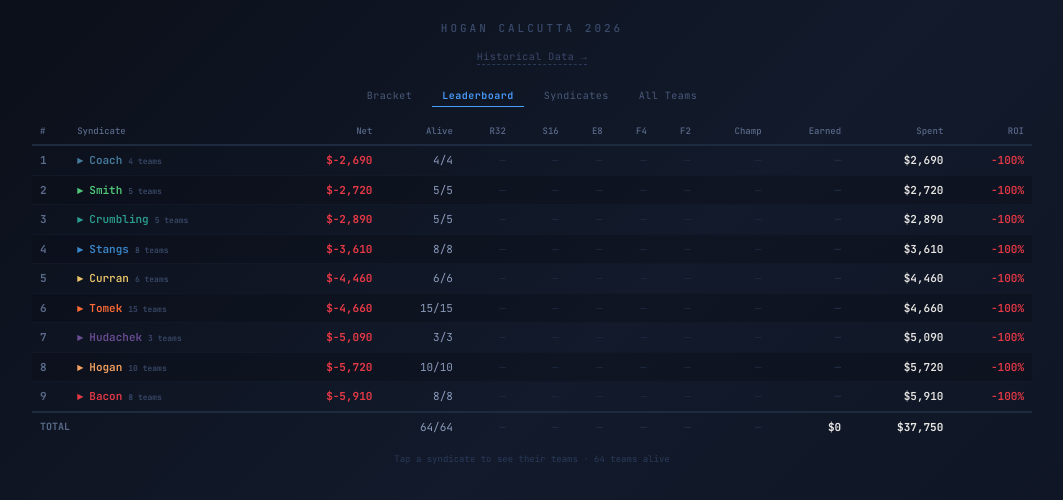
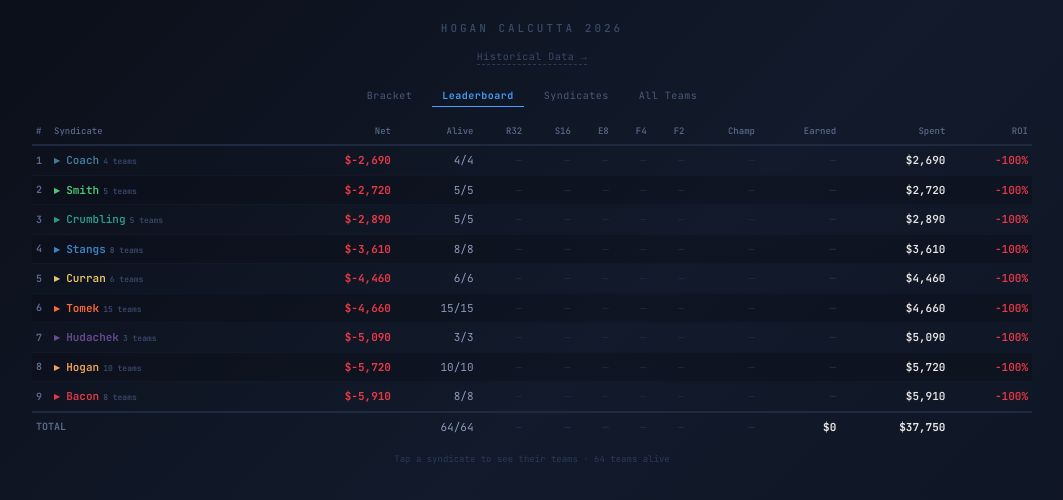
Before and after one commit to bswike/bpl, a React (Vite) app in the folder fpl-dashboard/: page /calcutta in a window 1280 px wide. Both pictures are taken after a click on the button "Leaderboard". Shown: the top 500 px of the page, without its empty margins (108-1171 px from the left). Built offline with nearby package versions, Linux system fonts and the light colour scheme.

Commit message:
leaderboard update

```diff
--- a/fpl-dashboard/src/components/Calcutta.jsx
+++ b/fpl-dashboard/src/components/Calcutta.jsx
@@ -2432,15 +2432,15 @@ function Live2026() {
           return { ...syn, teamsAlive, totalTeams: teams.length, roundWins, roundEarnings, totalEarned, net, roi };
         }).sort((a, b) => b.net - a.net);
 
-        const thS = { padding: "6px 8px", textAlign: "right", color: "#5a6a8a", fontWeight: 500, fontSize: 9, borderBottom: "2px solid #1e2a40", whiteSpace: "nowrap" };
+        const thS = { padding: "6px 4px", textAlign: "right", color: "#5a6a8a", fontWeight: 500, fontSize: 9, borderBottom: "2px solid #1e2a40", whiteSpace: "nowrap" };
         const thL = { ...thS, textAlign: "left" };
 
         return (
           <div style={{ overflowX: "auto" }}>
-            <table style={{ width: "100%", borderCollapse: "collapse", fontSize: 11 }}>
+            <table style={{ width: "100%", borderCollapse: "collapse", fontSize: 11, minWidth: 520 }}>
               <thead>
                 <tr>
-                  <th style={thL}>#</th>
+                  <th style={{ ...thL, width: 18 }}>#</th>
                   <th style={thL}>Syndicate</th>
                   <th style={thS}>Net</th>
                   <th style={thS}>Alive</th>
@@ -2469,23 +2469,23 @@ function Live2026() {
                       onMouseEnter={e => { if (!isOpen) e.currentTarget.style.background = "#111827"; }}
                       onMouseLeave={e => { if (!isOpen) e.currentTarget.style.background = i % 2 === 0 ? "transparent" : "#0a0e1766"; }}
                     >
-                      <td style={{ padding: "6px 8px", color: "#5a6a8a", fontWeight: 700 }}>{i + 1}</td>
-                      <td style={{ padding: "6px 8px", fontWeight: 600 }}>
+                      <td style={{ padding: "6px 4px", color: "#5a6a8a", fontWeight: 700, fontSize: 10, width: 18 }}>{i + 1}</td>
+                      <td style={{ padding: "6px 4px", fontWeight: 600, whiteSpace: "nowrap" }}>
                         <span style={{ color: synColor }}>{isOpen ? "▾" : "▸"} {syn.name}</span>
-                        <span style={{ fontSize: 8, color: "#3a4a6a", marginLeft: 6 }}>{syn.totalTeams} teams</span>
+                        <span style={{ fontSize: 8, color: "#3a4a6a", marginLeft: 4 }}>{syn.totalTeams} teams</span>
                       </td>
-                      <td style={{ padding: "6px 8px", textAlign: "right", color: netColor, fontWeight: 700 }}>
+                      <td style={{ padding: "6px 4px", textAlign: "right", color: netColor, fontWeight: 700 }}>
                         {syn.net >= 0 ? "+" : ""}${syn.net.toLocaleString()}
                       </td>
-                      <td style={{ padding: "6px 8px", textAlign: "right", color: "#8a9aba" }}>{syn.teamsAlive}/{syn.totalTeams}</td>
+                      <td style={{ padding: "6px 4px", textAlign: "right", color: "#8a9aba" }}>{syn.teamsAlive}/{syn.totalTeams}</td>
                       {syn.roundEarnings.map((re, ri) => (
-                        <td key={ri} style={{ padding: "6px 8px", textAlign: "right", color: re > 0 ? "#e8e6e3" : "#1e2a40" }}>{re > 0 ? `$${re.toLocaleString()}` : "—"}</td>
+                        <td key={ri} style={{ padding: "6px 4px", textAlign: "right", color: re > 0 ? "#e8e6e3" : "#1e2a40" }}>{re > 0 ? `$${re.toLocaleString()}` : "—"}</td>
                       ))}
-                      <td style={{ padding: "6px 8px", textAlign: "right", color: syn.totalEarned > 0 ? "#e8e6e3" : "#1e2a40", fontWeight: 700 }}>
+                      <td style={{ padding: "6px 4px", textAlign: "right", color: syn.totalEarned > 0 ? "#e8e6e3" : "#1e2a40", fontWeight: 700 }}>
                         {syn.totalEarned > 0 ? `$${syn.totalEarned.toLocaleString()}` : "—"}
                       </td>
-                      <td style={{ padding: "6px 8px", textAlign: "right", color: "#e8e6e3", fontWeight: 600 }}>${syn.spent.toLocaleString()}</td>
-                      <td style={{ padding: "6px 8px", textAlign: "right", color: netColor, fontWeight: 600 }}>
+                      <td style={{ padding: "6px 4px", textAlign: "right", color: "#e8e6e3", fontWeight: 600 }}>${syn.spent.toLocaleString()}</td>
+                      <td style={{ padding: "6px 4px", textAlign: "right", color: netColor, fontWeight: 600 }}>
                         {(syn.roi * 100).toFixed(0)}%
                       </td>
                     </tr>
@@ -2494,21 +2494,21 @@ function Live2026() {
                       const teamNet = teamEarned - t.p;
                       return (
                         <tr key={t.sd} style={{ background: "#080c14", borderBottom: "1px solid #0d1321" }}>
-                          <td style={{ padding: "4px 8px" }} />
-                          <td style={{ padding: "4px 8px", color: t.alive ? "#8a9aba" : "#3a4a6a", fontSize: 10, paddingLeft: 24 }}>
-                            <span style={{ color: "#3a4a6a", fontSize: 9, marginRight: 4 }}>{t.seed}</span>
+                          <td style={{ padding: "4px 4px" }} />
+                          <td style={{ padding: "4px 4px", color: t.alive ? "#8a9aba" : "#3a4a6a", fontSize: 10, paddingLeft: 20 }}>
+                            <span style={{ color: "#3a4a6a", fontSize: 9, marginRight: 3 }}>{t.seed}</span>
                             {t.t}
                             {!t.alive && <span style={{ color: "#e63946", fontSize: 8, marginLeft: 4 }}>✗</span>}
                           </td>
-                          <td style={{ padding: "4px 8px", textAlign: "right", color: teamNet >= 0 ? "#2ecc71" : "#e63946", fontSize: 10, fontWeight: 600 }}>{teamNet >= 0 ? "+" : ""}${teamNet.toLocaleString()}</td>
-                          <td style={{ padding: "4px 8px", textAlign: "right", color: t.alive ? "#2ecc71" : "#3a4a6a", fontSize: 9 }}>{t.alive ? "✓" : "✗"}</td>
+                          <td style={{ padding: "4px 4px", textAlign: "right", color: teamNet >= 0 ? "#2ecc71" : "#e63946", fontSize: 10, fontWeight: 600 }}>{teamNet >= 0 ? "+" : ""}${teamNet.toLocaleString()}</td>
+                          <td style={{ padding: "4px 4px", textAlign: "right", color: t.alive ? "#2ecc71" : "#3a4a6a", fontSize: 9 }}>{t.alive ? "✓" : "✗"}</td>
                           {[0,1,2,3,4,5].map(ri => {
                             const won = t.w > ri;
-                            return <td key={ri} style={{ padding: "4px 8px", textAlign: "right", color: won ? "#e8e6e3" : "#1e2a40", fontSize: 10 }}>{won ? `$${incrPayouts[ri]}` : "—"}</td>;
+                            return <td key={ri} style={{ padding: "4px 4px", textAlign: "right", color: won ? "#e8e6e3" : "#1e2a40", fontSize: 10 }}>{won ? `$${incrPayouts[ri]}` : "—"}</td>;
                           })}
-                          <td style={{ padding: "4px 8px", textAlign: "right", color: teamEarned > 0 ? "#e8e6e3" : "#1e2a40", fontSize: 10, fontWeight: 600 }}>{teamEarned > 0 ? `$${teamEarned.toLocaleString()}` : "—"}</td>
-                          <td style={{ padding: "4px 8px", textAlign: "right", color: "#8a9aba", fontSize: 10 }}>${t.p.toLocaleString()}</td>
-                          <td style={{ padding: "4px 8px" }} />
+                          <td style={{ padding: "4px 4px", textAlign: "right", color: teamEarned > 0 ? "#e8e6e3" : "#1e2a40", fontSize: 10, fontWeight: 600 }}>{teamEarned > 0 ? `$${teamEarned.toLocaleString()}` : "—"}</td>
+                          <td style={{ padding: "4px 4px", textAlign: "right", color: "#8a9aba", fontSize: 10 }}>${t.p.toLocaleString()}</td>
+                          <td style={{ padding: "4px 4px" }} />
                         </tr>
                       );
                     })}
@@ -2518,16 +2518,16 @@ function Live2026() {
               </tbody>
               <tfoot>
                 <tr style={{ borderTop: "2px solid #1e2a40" }}>
-                  <td colSpan={2} style={{ padding: "6px 8px", color: "#5a6a8a", fontWeight: 700, fontSize: 10 }}>TOTAL</td>
-                  <td style={{ padding: "6px 8px" }} />
-                  <td style={{ padding: "6px 8px", textAlign: "right", color: "#8a9aba" }}>{board.reduce((s, b) => s + b.teamsAlive, 0)}/64</td>
+                  <td colSpan={2} style={{ padding: "6px 4px", color: "#5a6a8a", fontWeight: 700, fontSize: 10 }}>TOTAL</td>
+                  <td style={{ padding: "6px 4px" }} />
+                  <td style={{ padding: "6px 4px", textAlign: "right", color: "#8a9aba" }}>{board.reduce((s, b) => s + b.teamsAlive, 0)}/64</td>
                   {[0,1,2,3,4,5].map(ri => {
                     const total = board.reduce((s, b) => s + b.roundEarnings[ri], 0);
-                    return <td key={ri} style={{ padding: "6px 8px", textAlign: "right", color: total > 0 ? "#e8e6e3" : "#1e2a40", fontWeight: 600 }}>{total > 0 ? `$${total.toLocaleString()}` : "—"}</td>;
+                    return <td key={ri} style={{ padding: "6px 4px", textAlign: "right", color: total > 0 ? "#e8e6e3" : "#1e2a40", fontWeight: 600 }}>{total > 0 ? `$${total.toLocaleString()}` : "—"}</td>;
                   })}
-                  <td style={{ padding: "6px 8px", textAlign: "right", color: "#e8e6e3", fontWeight: 700 }}>${board.reduce((s, b) => s + b.totalEarned, 0).toLocaleString()}</td>
-                  <td style={{ padding: "6px 8px", textAlign: "right", color: "#e8e6e3", fontWeight: 700 }}>${board.reduce((s, b) => s + b.spent, 0).toLocaleString()}</td>
-                  <td style={{ padding: "6px 8px" }} />
+                  <td style={{ padding: "6px 4px", textAlign: "right", color: "#e8e6e3", fontWeight: 700 }}>${board.reduce((s, b) => s + b.totalEarned, 0).toLocaleString()}</td>
+                  <td style={{ padding: "6px 4px", textAlign: "right", color: "#e8e6e3", fontWeight: 700 }}>${board.reduce((s, b) => s + b.spent, 0).toLocaleString()}</td>
+                  <td style={{ padding: "6px 4px" }} />
                 </tr>
               </tfoot>
             </table>
```
